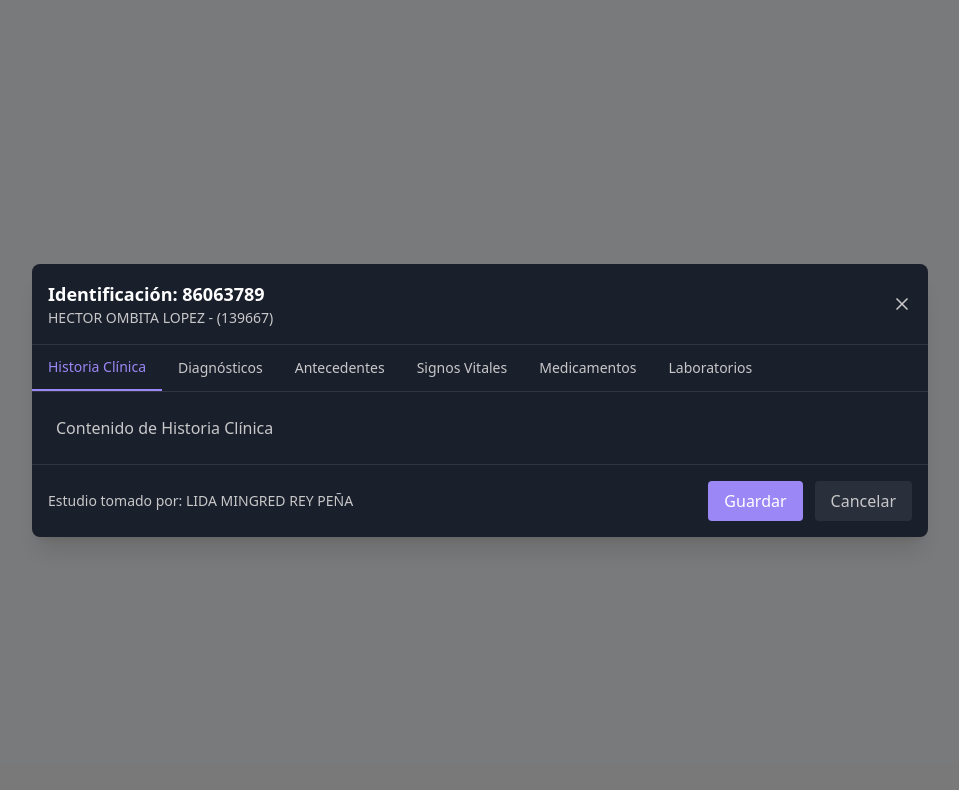
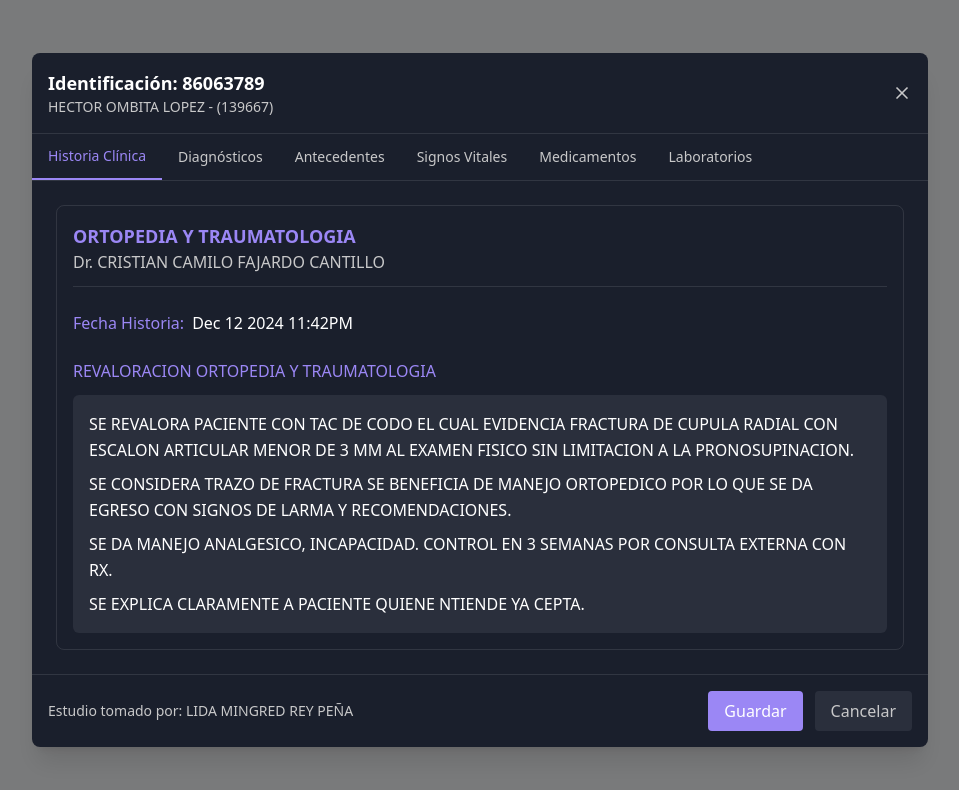
Before and after one commit to JuanLozada97/info-harmony-widget, a React (Vite) app: page / in a window 1280 px wide. Both pictures are taken after a click on the button "Open Medical Record". Shown: the top 790 px of the page, without its empty margins (160-1119 px from the left). Built offline with nearby package versions, Linux system fonts and the light colour scheme.

Commit message:
Refactor Medical Modal Tab
Improve the organization of the information displayed in the Historia Clínica tab within the MedicalModal component for better clarity and usability.
[skip gpt_engineer]

```diff
--- a/src/components/MedicalModal.tsx
+++ b/src/components/MedicalModal.tsx
@@ -18,6 +18,47 @@ const MedicalModal = ({ patientId, patientName, onClose }: MedicalModalProps) =>
     { id: "medicamentos", name: "Medicamentos" },
     { id: "laboratorios", name: "Laboratorios" },
   ];
+
+  const renderHistoriaClinica = () => {
+    return (
+      <div className="space-y-6">
+        <div className="border border-medical-border rounded-lg p-4 space-y-4">
+          {/* Specialty and Doctor Section */}
+          <div className="border-b border-medical-border pb-3">
+            <h3 className="text-medical-primary font-semibold text-lg">
+              ORTOPEDIA Y TRAUMATOLOGIA
+            </h3>
+            <p className="text-medical-muted">Dr. CRISTIAN CAMILO FAJARDO CANTILLO</p>
+          </div>
+
+          {/* Date Section */}
+          <div className="flex items-center space-x-2 py-2">
+            <span className="text-medical-primary font-medium">Fecha Historia:</span>
+            <span className="text-medical-text">Dec 12 2024 11:42PM</span>
+          </div>
+
+          {/* Clinical Notes Section */}
+          <div className="space-y-3">
+            <h4 className="text-medical-primary font-medium">REVALORACION ORTOPEDIA Y TRAUMATOLOGIA</h4>
+            <div className="bg-medical-hover rounded-md p-4">
+              <p className="text-medical-text leading-relaxed">
+                SE REVALORA PACIENTE CON TAC DE CODO EL CUAL EVIDENCIA FRACTURA DE CUPULA RADIAL CON ESCALON ARTICULAR MENOR DE 3 MM AL EXAMEN FISICO SIN LIMITACION A LA PRONOSUPINACION.
+              </p>
+              <p className="text-medical-text leading-relaxed mt-2">
+                SE CONSIDERA TRAZO DE FRACTURA SE BENEFICIA DE MANEJO ORTOPEDICO POR LO QUE SE DA EGRESO CON SIGNOS DE LARMA Y RECOMENDACIONES.
+              </p>
+              <p className="text-medical-text leading-relaxed mt-2">
+                SE DA MANEJO ANALGESICO, INCAPACIDAD. CONTROL EN 3 SEMANAS POR CONSULTA EXTERNA CON RX.
+              </p>
+              <p className="text-medical-text leading-relaxed mt-2">
+                SE EXPLICA CLARAMENTE A PACIENTE QUIENE NTIENDE YA CEPTA.
+              </p>
+            </div>
+          </div>
+        </div>
+      </div>
+    );
+  };
 
   return (
     <div className="fixed inset-0 bg-black/50 flex items-center justify-center animate-fade-in">
@@ -58,15 +99,14 @@ const MedicalModal = ({ patientId, patientName, onClose }: MedicalModalProps) =>
         </div>
 
         {/* Content */}
-        <div className="p-6">
-          <div className="space-y-6">
-            {/* This is where the actual content for each section would go */}
-            <div className="text-medical-text">
-              <p className="text-medical-muted">
-                Contenido de {sections.find(s => s.id === activeSection)?.name}
-              </p>
+        <div className="p-6 max-h-[calc(100vh-200px)] overflow-y-auto">
+          {activeSection === "historia" ? (
+            renderHistoriaClinica()
+          ) : (
+            <div className="text-medical-muted">
+              Contenido de {sections.find(s => s.id === activeSection)?.name}
             </div>
-          </div>
+          )}
         </div>
 
         {/* Footer */}
```
